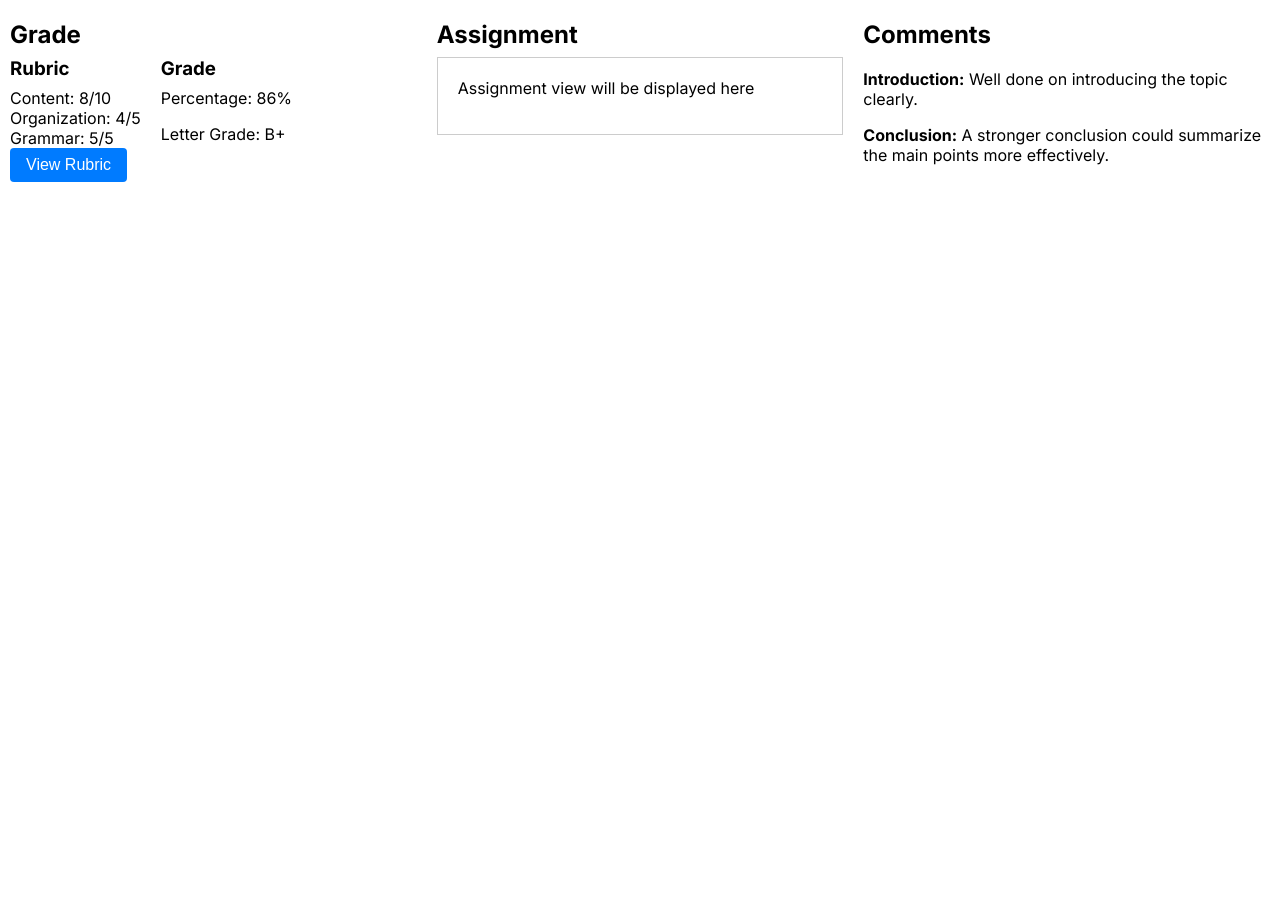
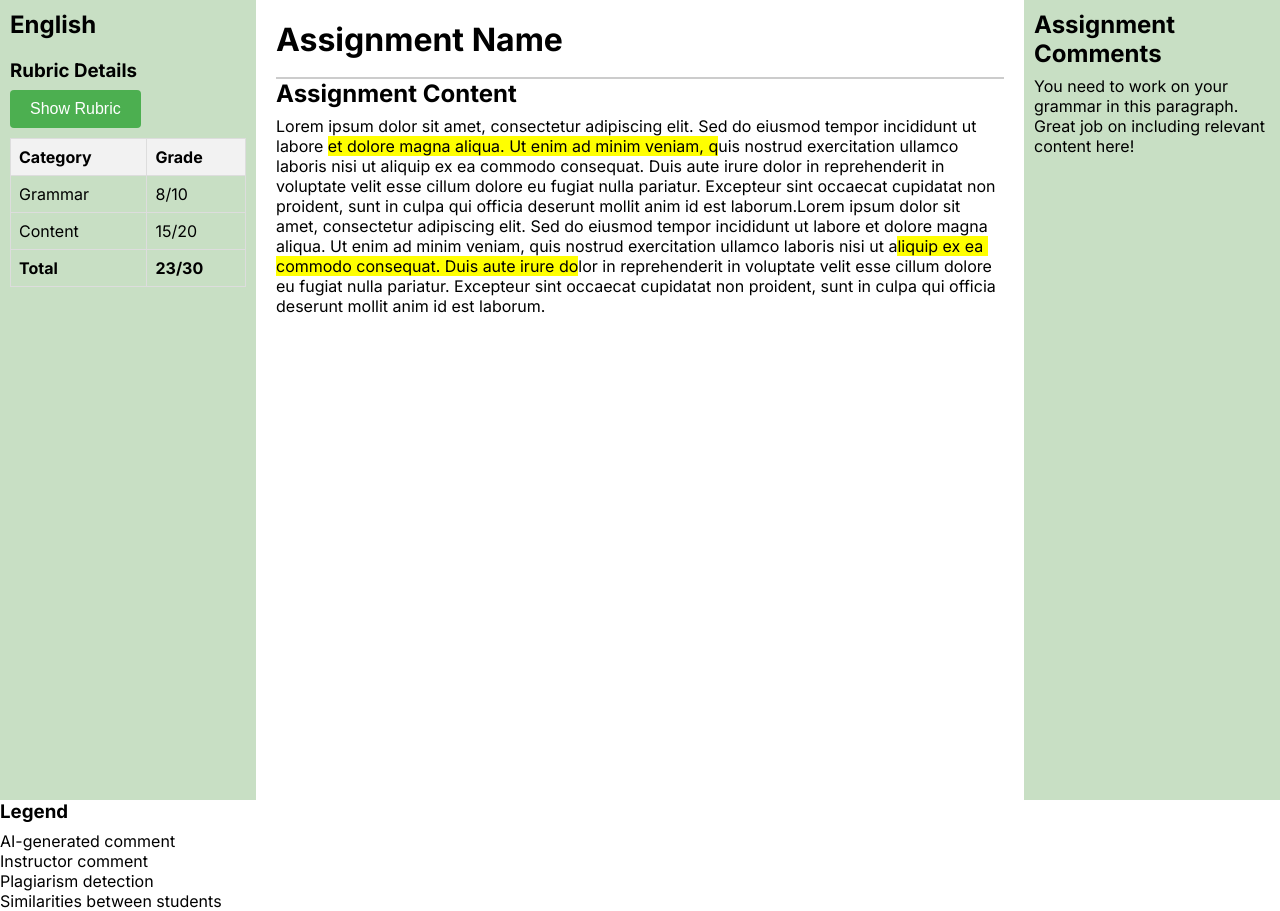
Before and after one commit to Flying-Kimbo/c302p3, a Next.js app: page /student/review in a window 1280 px wide. Before the commit the page ends 800 px from the top, so only its background shows below. Built offline with nearby package versions, Linux system fonts and the light colour scheme.

Commit message:
Modifications to the Review page

```diff
--- a/src/app/globals.css
+++ b/src/app/globals.css
@@ -24,20 +24,13 @@
 
   --tile-start-rgb: 239, 245, 249;
   --tile-end-rgb: 228, 232, 233;
-  --tile-border: conic-gradient(
-    #00000080,
-    #00000040,
-    #00000030,
-    #00000020,
-    #00000010,
-    #00000010,
-    #00000080
-  );
+  --tile-border: #00000080;
 
   --callout-rgb: 238, 240, 241;
   --callout-border-rgb: 172, 175, 176;
   --card-rgb: 180, 185, 188;
   --card-border-rgb: 131, 134, 135;
+  --card-callout: rgb(200,223,196);
 }
 
 @media (prefers-color-scheme: dark) {
@@ -56,20 +49,15 @@
 
     --tile-start-rgb: 2, 13, 46;
     --tile-end-rgb: 2, 5, 19;
-    --tile-border: conic-gradient(
-      #ffffff80,
-      #ffffff40,
-      #ffffff30,
-      #ffffff20,
-      #ffffff10,
-      #ffffff10,
-      #ffffff80
-    );
+    --tile-border: #3e4446;
 
     --callout-rgb: 20, 20, 20;
     --callout-border-rgb: 108, 108, 108;
     --card-rgb: 100, 100, 100;
     --card-border-rgb: 200, 200, 200;
+    --card-callout: #312876;
+
+    --text-colour: #e8e6e3;
   }
 }
 
@@ -150,6 +138,6 @@ input[type="checkbox"] {
 
 @media (prefers-color-scheme: dark) {
   html {
-    color-scheme: light;
+    color-scheme: dark;
   }
 }
--- a/src/app/student/assignments/page.module.css
+++ b/src/app/student/assignments/page.module.css
@@ -10,7 +10,7 @@
 
 .course-info {
   font-family: 'Lucida Sans', 'Lucida Sans Regular', 'Lucida Grande', 'Lucida Sans Unicode', Geneva, Verdana, sans-serif;
-  background-color: rgb(200,223,196);
+  background-color: var(--card-callout);
   padding: 20px;
 }
 
@@ -18,12 +18,12 @@
   display: grid;
   grid-template-columns: repeat(auto-fit, minmax(300px, 1fr));
   grid-gap: 20px;
-  background-color: #fff;
+  background-color: var(--background-color);
   padding: 20px;
 }
 
 .assignment {
-  border: 1px solid #ccc;
+  border: 1px solid var(--tile-border);
   border-radius: 5px;
   padding: 10px;
   position: relative; /* Added for positioning bubbles */
@@ -42,12 +42,12 @@
 
 .assignment-submitted {
   background-color: #32cd32;
-  color: #fff;
+  color: var(--text-colour);
 }
 
 .assignment-not-submitted {
   background-color: #ff0000;
-  color: #fff;
+  color: var(--text-colour);
 }
 
 .assignment-button:hover {
--- a/src/app/student/assignments/page.tsx
+++ b/src/app/student/assignments/page.tsx
@@ -116,7 +116,9 @@ const StudentAssignments = () => {
                   <div className={`${styles['bubble']} ${getBubbleClass(assignment.state, 2)}`}></div>
                   </div>
                   </div>
-                  <button className={`${styles['assignment-button']} ${getButtonClass(assignment.state)}`} onClick={() => handleClick(assignment.state)}>
+                  <button className={`${styles['assignment-button']} ${getButtonClass(assignment.state)}`}
+                          onClick={() => handleClick(assignment.state)}
+                  >
                     {getButtonText(assignment.state)}
                   </button>
                 </div>
--- /dev/null
+++ b/src/app/student/review/footer.css
@@ -0,0 +1,58 @@
+/* Footer.css */
+
+.footer {
+  background-color: #f0f0f0;
+  padding: 20px;
+  text-align: center;
+}
+
+.legend {
+  margin: 0 auto;
+  max-width: 600px;
+}
+
+.legend h3 {
+  margin-bottom: 10px;
+}
+
+.legend ul {
+  list-style-type: none;
+  padding: 0;
+}
+
+.legend li {
+  margin-bottom: 5px;
+}
+
+/* Define styles for different types of comments and highlights */
+.aiComment {
+  display: inline-block;
+  width: 10px;
+  height: 10px;
+  background-color: #ffcc00; /* Example color for AI-generated comments */
+  margin-right: 5px;
+}
+
+.instructorComment {
+  display: inline-block;
+  width: 10px;
+  height: 10px;
+  background-color: #00ccff; /* Example color for instructor comments */
+  margin-right: 5px;
+}
+
+.plagiarismHighlight {
+  display: inline-block;
+  width: 10px;
+  height: 10px;
+  background-color: #ff6666; /* Example color for plagiarism detection */
+  margin-right: 5px;
+}
+
+.similarityHighlight {
+  display: inline-block;
+  width: 10px;
+  height: 10px;
+  background-color: #99cc00; /* Example color for similarity highlights */
+  margin-right: 5px;
+}
--- /dev/null
+++ b/src/app/student/review/footer.jsx
@@ -0,0 +1,20 @@
+// Footer.jsx
+import styles from './footer.css';
+
+const Footer = () => {
+  return (
+    <footer className={styles.footer}>
+      <div className={styles.legend}>
+        <h3>Legend</h3>
+        <ul>
+          <li><span className={styles.aiComment}></span> AI-generated comment</li>
+          <li><span className={styles.instructorComment}></span> Instructor comment</li>
+          <li><span className={styles.plagiarismHighlight}></span> Plagiarism detection</li>
+          <li><span className={styles.similarityHighlight}></span> Similarities between students</li>
+        </ul>
+      </div>
+    </footer>
+  );
+};
+
+export default Footer;
--- a/src/app/student/review/page.module.css
+++ b/src/app/student/review/page.module.css
@@ -1,28 +1,100 @@
-.container {
+.review-page {
   display: flex;
-  justify-content: space-between;
-  margin-top: 20px;
+  height: 100vh;
 }
 
-.column {
+/* Assuming --card-callout is defined */
+.left-column {
   flex: 1;
-  margin: 0 10px;
+  max-width: 20%;
+  overflow-y: auto;
+  background-color: var(--card-callout);
+  padding: 10px;
 }
 
-.gradeInfo {
-  display: flex;
+.left-column-content {
+  margin-bottom: 20px; /* Add margin bottom to create space between button and table */
 }
 
-.rubric, .grade {
-  margin-right: 20px;
+.grade-summary-button {
+  background-color: #4CAF50;
+  border: none;
+  color: white;
+  padding: 10px 20px;
+  text-align: center;
+  text-decoration: none;
+  display: inline-block;
+  font-size: 16px;
+  margin-bottom: 10px;
+  cursor: pointer;
 }
 
-.assignmentView {
-  border: 1px solid #ccc;
-  padding: 20px;
-  margin-bottom: 20px;
+.grade-summary-table {
+  width: 100%;
+  border-collapse: collapse;
 }
 
-.comments {
-  margin-top: 20px;
+.grade-summary-table th,
+.grade-summary-table td {
+  border: 1px solid #ddd;
+  padding: 8px;
+  text-align: left;
 }
+
+.grade-summary-table th {
+  background-color: #f2f2f2;
+}
+
+.grade-summary-total {
+  font-weight: bold;
+}
+
+.center-column {
+  flex: 3;
+  max-width: 60%;
+  overflow-y: auto;
+  padding: 10px; /* Add padding for spacing */
+}
+
+.right-column {
+  flex: 1;
+  max-width: 20%;
+  overflow-y: auto;
+  background-color: var(--card-callout); /* Change background color */
+  padding: 10px; /* Add padding for spacing */
+}
+
+/* Add space between columns */
+.left-column {
+  margin-right: 10px;
+}
+
+.right-column {
+  margin-left: 10px;
+}
+.assignment-header {
+  border-bottom: 2px solid #ccc; /* Medium-height border */
+  padding: 10px 0; /* Add some padding for spacing */
+}
+
+.assignment-details {
+  margin-top: 20px; /* Add margin below the header */
+}
+
+.assignment-details-widget {
+  width: 100%;
+}
+
+.assignment-details th, .assignment-details td {
+  border: 1px solid #ccc;
+  padding: 8px;
+}
+
+.ipsum-content {
+  white-space: pre-wrap; /* Preserve spaces and line breaks */
+  word-wrap: break-word; /* Allow text wrapping */
+}
+/* page.module.css */
+.highlighted-text {
+  background-color: yellow; /* Highlight color */
+}
--- a/src/app/student/review/page.tsx
+++ b/src/app/student/review/page.tsx
@@ -2,67 +2,146 @@
 
 import React from 'react';
 import styles from './page.module.css';
+import * as yaml from 'js-yaml'; // Import the js-yaml library
 
-const AssignmentReview = () => {
-  // Dummy assignment review data
-  const assignmentReview = {
-    rubric: {
-      categories: [
-        { name: 'Content', maxPoints: 10, points: 8 },
-        { name: 'Organization', maxPoints: 5, points: 4 },
-        { name: 'Grammar', maxPoints: 5, points: 5 },
-        // Add more categories as needed
-      ],
-    },
-    gradePercentage: 86,
-    gradeLetter: 'B+',
-    comments: [
-      { highlight: 'Introduction', content: 'Well done on introducing the topic clearly.' },
-      { highlight: 'Conclusion', content: 'A stronger conclusion could summarize the main points more effectively.' },
-      // Add more comments as needed
-    ],
+import Footer from './footer';
+
+const StudentGradeSummary = (_rubricData, _studentMarksData) => {
+  // Assuming rubric data and student marks data are available
+  const rubricData = [
+    { category: "Grammar", max_marks: 10 },
+    { category: "Content", max_marks: 20 }
+    // Add more rubric categories as needed
+  ];
+
+  const studentMarksData = [
+    { category: "Grammar", student_marks: 8 },
+    { category: "Content", student_marks: 15 }
+    // Add student marks for each category
+  ];
+
+  // Calculate total marks and total student marks
+  const totalMarks = rubricData.reduce((total, { max_marks }) => total + max_marks, 0);
+  const totalStudentMarks = studentMarksData.reduce((total, { student_marks }) => total + student_marks, 0);
+
+  // Function to show rubric
+  const handleShowRubric = () => {
+    // Logic to show rubric
+    console.log("Show rubric");
   };
 
   return (
-    <div className={styles.container}>
-      <div className={styles.column}>
-        <h2>Grade</h2>
-        <div className={styles.gradeInfo}>
-          <div className={styles.rubric}>
-            <h3>Rubric</h3>
-            <ul>
-              {assignmentReview.rubric.categories.map((category, index) => (
-                <li key={index}>{category.name}: {category.points}/{category.maxPoints}</li>
-              ))}
-            </ul>
-            <button onClick={() => window.open('#', '_blank')}>View Rubric</button>
-          </div>
-          <div className={styles.grade}>
-            <h3>Grade</h3>
-            <p>Percentage: {assignmentReview.gradePercentage}%</p>
-            <p>Letter Grade: {assignmentReview.gradeLetter}</p>
-          </div>
+      <div className={styles['left-column-content']}>
+        <button className={styles['grade-summary-button']} onClick={handleShowRubric}>
+          Show Rubric
+        </button>
+        <table className={styles['grade-summary-table']}>
+          <thead>
+            <tr>
+              <th>Category</th>
+              <th>Grade</th>
+            </tr>
+          </thead>
+          <tbody>
+            {rubricData.map(({ category, max_marks }, index) => {
+              const studentMarks = studentMarksData[index]?.student_marks || 0;
+              const gradeFraction = `${studentMarks}/${max_marks}`;
+              return (
+                <tr key={category}>
+                  <td>{category}</td>
+                  <td>{gradeFraction}</td>
+                </tr>
+              );
+            })}
+            <tr className={styles['grade-summary-total']}>
+              <td>Total</td>
+              <td>{`${totalStudentMarks}/${totalMarks}`}</td>
+            </tr>
+          </tbody>
+        </table>
+      </div>
+  );
+};
+
+
+const StudentReviewPage = () => {
+  // Example YAML content (replace with actual content loaded from file)
+  const yamlContent = `
+    rubric:
+      - category: Grammar
+        max_marks: 10
+      - category: Content
+        max_marks: 20
+
+    comments:
+      - position:
+          start: 100
+          end: 150
+        content: "You need to work on your grammar in this paragraph."
+      - position:
+          start: 200
+          end: 250
+        content: "Great job on including relevant content here!"
+  `;
+
+  // Parse YAML content
+  const data = yaml.load(yamlContent);
+
+  // Extract rubric and comments from data object
+  const { rubric, comments } = data;
+
+  // Text content of the assignment
+  const assignmentContent = "Lorem ipsum dolor sit amet, consectetur adipiscing elit. Sed do eiusmod tempor incididunt ut labore et dolore magna aliqua. Ut enim ad minim veniam, quis nostrud exercitation ullamco laboris nisi ut aliquip ex ea commodo consequat. Duis aute irure dolor in reprehenderit in voluptate velit esse cillum dolore eu fugiat nulla pariatur. Excepteur sint occaecat cupidatat non proident, sunt in culpa qui officia deserunt mollit anim id est laborum.";
+
+  // Render comments with highlighted text
+  return (
+    <div>
+    <div className={styles['review-page']}>
+      <div className={styles['left-column']}>
+        <h2>English</h2>
+        <div className={`${styles['assignment-details']}`}> {/* Apply left-column-content style here */}
+          <h3>Rubric Details</h3>
+        </div>
+        <div className={`${styles['assignment-details-widget']}`}>
+          {StudentGradeSummary('', '')}
         </div>
       </div>
-      <div className={styles.column}>
-        <h2>Assignment</h2>
-        {/* Placeholder for assignment view */}
-        <div className={styles.assignmentView}>
-          <p>Assignment view will be displayed here</p>
+      <div className={styles['center-column']}>
+        <div className={styles['assignment-header']}>
+          <h1>Assignment Name</h1>
+        </div>
+        <div className={styles['ipsum-content']}>
+          <h2>Assignment Content</h2>
+          {/* Split the assignment content and wrap sections corresponding to comments with spans */}
+          {comments.map((comment: { position: { start: number; end: number }; content: string }, index: number) => {
+            const { start, end } = comment.position;
+            const beforeComment = assignmentContent.slice(0, start);
+            const commentText = assignmentContent.slice(start, end);
+            const afterComment = assignmentContent.slice(end);
+            return (
+              <React.Fragment key={index}>
+                <span>{beforeComment}</span>
+                <span className={styles['highlighted-text']}>{commentText}</span>
+                <span>{afterComment}</span>
+              </React.Fragment>
+            );
+          })}
         </div>
       </div>
-      <div className={styles.column}>
-        <h2>Comments</h2>
-        <div className={styles.comments}>
-          {assignmentReview.comments.map((comment, index) => (
-            <div key={index}>
-              <p><strong>{comment.highlight}:</strong> {comment.content}</p>
-            </div>
-          ))}
+      <div className={styles['right-column']}>
+        <div className={styles['right-column-content']}>
+          <h2>Assignment Comments</h2>
+          <ul>
+            {comments.map((comment: { position: { start: number; end: number }; content: string }) => (
+              <li key={comment.content}>{comment.content}</li>
+            ))}
+          </ul>
         </div>
       </div>
+      </div>
+      <Footer />
     </div>
   );
 };
 
-export default AssignmentReview;
+export default StudentReviewPage;
```
Also changed, not shown: package.json (+5 -4 lines), public/ipsum.txt (added), 1 other file (tests, documents, lock files or other folders).
